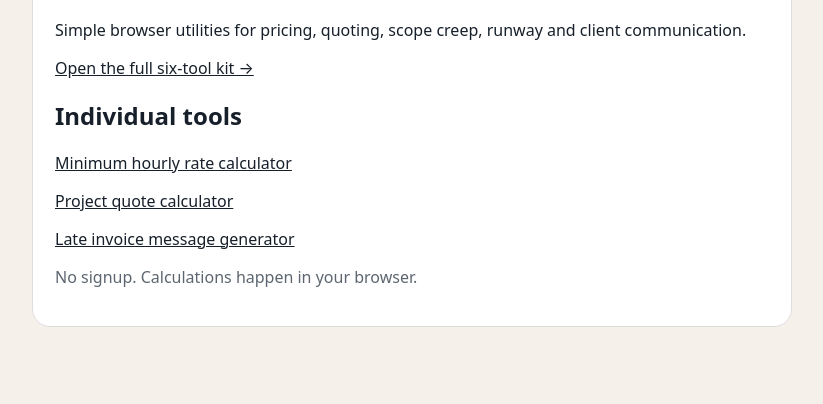
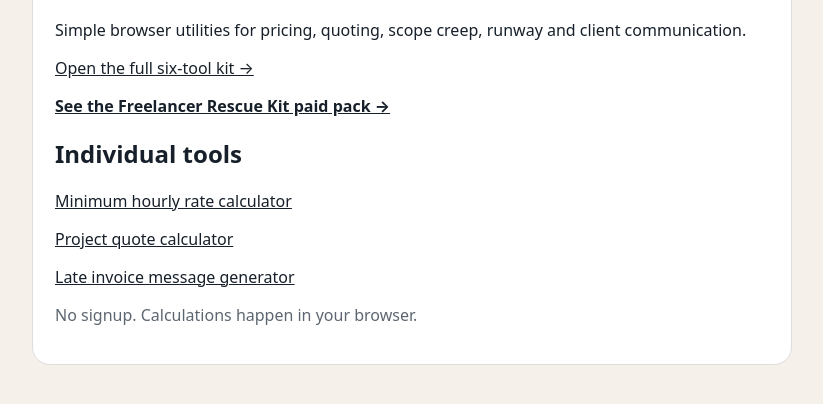
Before and after one commit to serifag-cmd/kofi-autonomy-bridge, a website: page public/zero/index.html in a window 1280 px wide. Shown: the part 168-572 px from the top of the page, without its empty margins (228-1051 px from the left). Drawn offline with Linux system fonts and the light colour scheme.

Commit message:
Add paid pack path to EVEREST ZERO index

```diff
--- a/public/zero/index.html
+++ b/public/zero/index.html
@@ -1 +1 @@
-<!doctype html><html lang="en"><head><meta charset="utf-8"><meta name="viewport" content="width=device-width,initial-scale=1"><meta name="description" content="Free browser tools for freelancers: hourly rate, project quotes, scope creep, runway and invoice reminders."><style>body{font-family:system-ui,-apple-system,Segoe UI,sans-serif;max-width:760px;margin:auto;padding:24px;background:#f5f1ea;color:#17202a}main{background:#fff;padding:22px;border-radius:18px;border:1px solid #ddd}input,button{width:100%;box-sizing:border-box;padding:12px;margin:6px 0;font:inherit;border-radius:9px}input{border:1px solid #cfd3d6}button{background:#17202a;color:white;border:0}.o{background:#eee7dd;padding:12px;border-radius:9px;margin-top:10px}.s{color:#5d6670}a{color:inherit}</style><title>Freelancer Tools — EVEREST ZERO</title></head><body><p class="s">EVEREST ZERO · Freelancer Rescue Kit</p><main><h1>Free tools for freelancers</h1><p>Simple browser utilities for pricing, quoting, scope creep, runway and client communication.</p><p><a href="../zero.html">Open the full six-tool kit →</a></p><h2>Individual tools</h2><p><a href="hourly-rate.html">Minimum hourly rate calculator</a></p><p><a href="project-quote.html">Project quote calculator</a></p><p><a href="late-invoice.html">Late invoice message generator</a></p><p class="s">No signup. Calculations happen in your browser.</p></main></body></html>
+<!doctype html><html lang="en"><head><meta charset="utf-8"><meta name="viewport" content="width=device-width,initial-scale=1"><meta name="description" content="Free browser tools for freelancers: hourly rate, project quotes, scope creep, runway and invoice reminders."><style>body{font-family:system-ui,-apple-system,Segoe UI,sans-serif;max-width:760px;margin:auto;padding:24px;background:#f5f1ea;color:#17202a}main{background:#fff;padding:22px;border-radius:18px;border:1px solid #ddd}input,button{width:100%;box-sizing:border-box;padding:12px;margin:6px 0;font:inherit;border-radius:9px}input{border:1px solid #cfd3d6}button{background:#17202a;color:white;border:0}.o{background:#eee7dd;padding:12px;border-radius:9px;margin-top:10px}.s{color:#5d6670}a{color:inherit}</style><title>Freelancer Tools — EVEREST ZERO</title></head><body><p class="s">EVEREST ZERO · Freelancer Rescue Kit</p><main><h1>Free tools for freelancers</h1><p>Simple browser utilities for pricing, quoting, scope creep, runway and client communication.</p><p><a href="../zero.html">Open the full six-tool kit →</a></p><p><a href="rescue-kit.html"><strong>See the Freelancer Rescue Kit paid pack →</strong></a></p><h2>Individual tools</h2><p><a href="hourly-rate.html">Minimum hourly rate calculator</a></p><p><a href="project-quote.html">Project quote calculator</a></p><p><a href="late-invoice.html">Late invoice message generator</a></p><p class="s">No signup. Calculations happen in your browser.</p></main></body></html>
```
